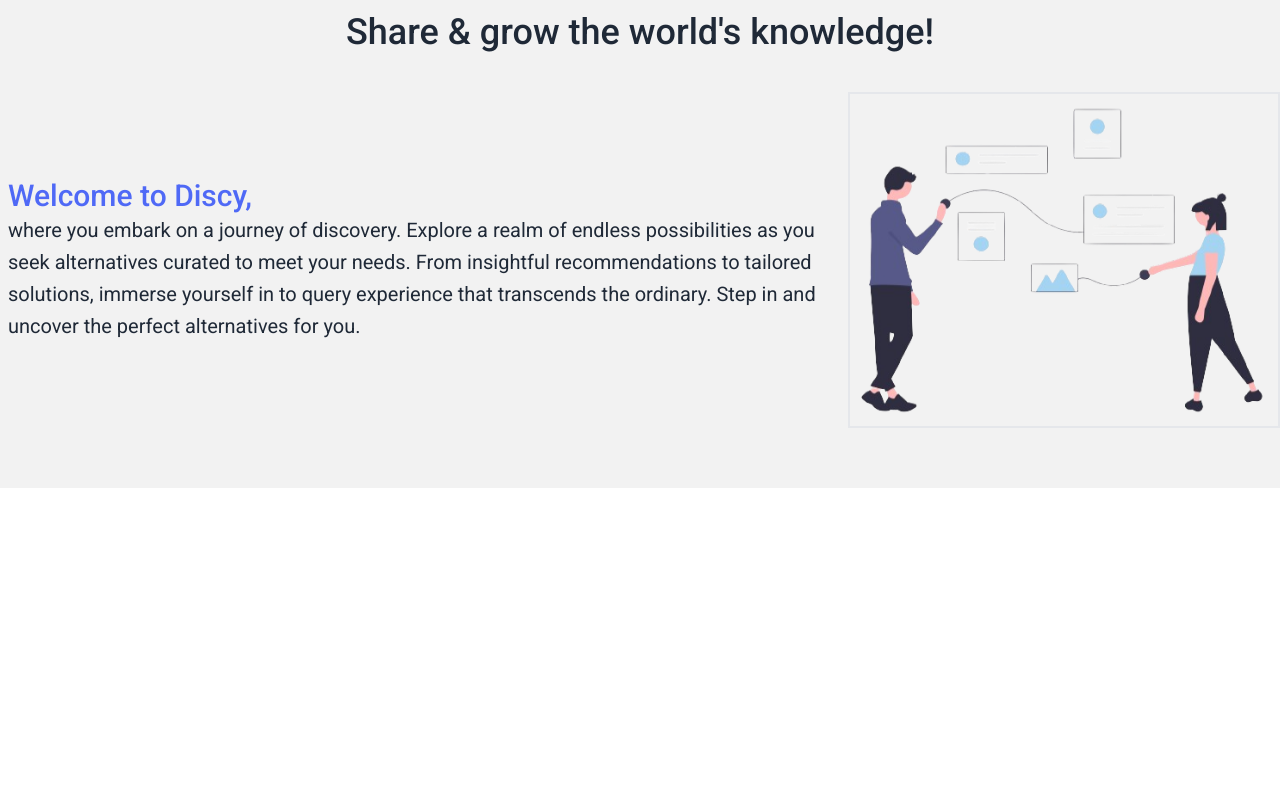
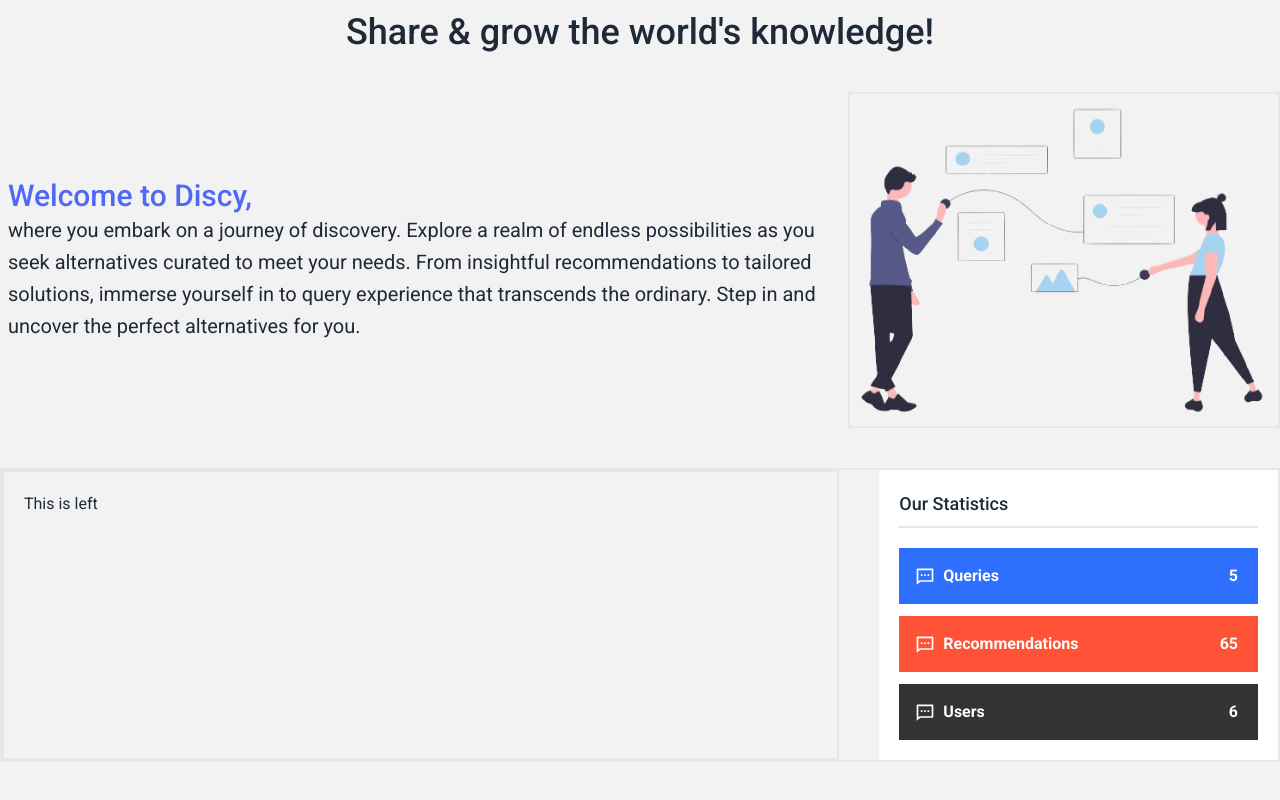
Before and after one commit to Amin7775/Discy-Alternative-Product-Information-System-with-react-express-client, a React (Vite) app: page / in a window 1280 px wide. Shown: the part 672-1472 px from the top of the page. Before the commit the page ends 1160 px from the top, so only its background shows below. Built offline with nearby package versions, Linux system fonts and the light colour scheme.

Commit message:
Added Our Statistics section in home

```diff
--- a/package.json
+++ b/package.json
@@ -14,6 +14,7 @@
     "match-sorter": "^6.3.4",
     "react": "^18.2.0",
     "react-dom": "^18.2.0",
+    "react-icons": "^5.2.1",
     "react-router-dom": "^6.23.1",
     "sort-by": "^0.0.2",
     "swiper": "^11.1.3"
--- a/src/Pages/home/Home.jsx
+++ b/src/Pages/home/Home.jsx
@@ -1,4 +1,7 @@
+import CustomContainer from "../../components/Container/CustomContainer";
 import AboutDiscy from "./homeComponents/AboutDiscy/AboutDiscy";
+import Left from "./homeComponents/Main/Left";
+import Right from "./homeComponents/Main/Right";
 import Row1 from "./homeComponents/Row1/Row1";
 import HomeSlider from "./homeComponents/Slider/HomeSlider";
 
@@ -10,9 +13,18 @@
       {/* About discy*/}
       <AboutDiscy></AboutDiscy>
       {/* rows/main content */}
-            <div className="max-w-7xl mx-auto">
-                <Row1></Row1>
+      <CustomContainer>
+        <div className="grid grid-cols-1 lg:grid-cols-3 gap-10 border-2">
+          {/* left side */}
+          <div className="lg:col-span-2 border-2 p-3 lg:p-5">
+            <Left></Left>
           </div>
+          {/* right side */}
+          <div className="">
+            <Right></Right>
+          </div>
+        </div>
+      </CustomContainer>
     </div>
   );
 };
--- /dev/null
+++ b/src/Pages/home/homeComponents/HomeStatistics/HomeStatistics.jsx
@@ -0,0 +1,58 @@
+import { RiMessage2Line } from "react-icons/ri";
+
+const HomeStatistics = () => {
+    return (
+        <div className="bg-white p-5 rounded-sm">
+            <h1 className="pb-2 text-lg font-medium">Our Statistics</h1>
+            <div className=" border-t-2 ">
+            {/* main statistics section*/}
+            <div className="flex flex-col gap-3 text-white pt-5">
+                {/* Total Queries */}
+                <div className="bg-[#2f6ffd] flex items-center justify-between p-4 font-semibold">
+                    {/* name */}
+                    <div className="flex items-center gap-2 ">
+                    <RiMessage2Line className="text-xl"></RiMessage2Line>
+                    <h1 >
+                    Queries
+                    </h1>
+                    </div>
+                    {/* Stats */}
+                    <div className="mr-1">
+                        5
+                    </div>
+                </div>
+                {/* Total Recommendations */}
+                <div className="bg-[#ff5338] flex items-center justify-between p-4 font-semibold">
+                    {/* name */}
+                    <div className="flex items-center gap-2 ">
+                    <RiMessage2Line className="text-xl"></RiMessage2Line>
+                    <h1 >
+                    Recommendations
+                    </h1>
+                    </div>
+                    {/* Stats */}
+                    <div className="mr-1">
+                        65
+                    </div>
+                </div>
+                {/* Total Users */}
+                <div className="bg-[#333333] flex items-center justify-between p-4 font-semibold">
+                    {/* name */}
+                    <div className="flex items-center gap-2 ">
+                    <RiMessage2Line className="text-xl"></RiMessage2Line>
+                    <h1 >
+                    Users
+                    </h1>
+                    </div>
+                    {/* Stats */}
+                    <div className="mr-1">
+                        6
+                    </div>
+                </div>
+            </div>
+            </div>
+        </div>
+    );
+};
+
+export default HomeStatistics;
--- /dev/null
+++ b/src/Pages/home/homeComponents/Main/Left.jsx
@@ -0,0 +1,10 @@
+
+const Left = () => {
+    return (
+        <div>
+            This is left
+        </div>
+    );
+};
+
+export default Left;
--- /dev/null
+++ b/src/Pages/home/homeComponents/Main/Right.jsx
@@ -0,0 +1,15 @@
+import HomeStatistics from "../HomeStatistics/HomeStatistics";
+
+const Right = () => {
+    return (
+        <div className="flex flex-col gap-10">
+
+
+            <HomeStatistics></HomeStatistics>
+
+
+        </div>
+    );
+};
+
+export default Right;
--- a/src/components/Container/CustomContainer.jsx
+++ b/src/components/Container/CustomContainer.jsx
@@ -3,7 +3,7 @@
 
 const CustomContainer = ({children}) => {
     return (
-        <div className="max-w-[88%] md:max-w-2xl lg:max-w-6xl xl:max-w-7xl  mx-auto py-5">
+        <div className="max-w-[88%] md:max-w-2xl lg:max-w-6xl xl:max-w-7xl  mx-auto py-5 ">
             {children}
         </div>
     );
--- a/src/index.css
+++ b/src/index.css
@@ -1,5 +1,9 @@
-@import url('https://fonts.googleapis.com/css2?family=Roboto:ital,wght@0,100;0,300;0,400;0,500;0,700;0,900;1,100;1,300;1,400;1,500;1,700;1,900&display=swap');
+@import url("https://fonts.googleapis.com/css2?family=Roboto:ital,wght@0,100;0,300;0,400;0,500;0,700;0,900;1,100;1,300;1,400;1,500;1,700;1,900&display=swap");
 
 @tailwind base;
 @tailwind components;
 @tailwind utilities;
+
+.container-custom {
+  @apply max-w-[88%] md:max-w-2xl lg:max-w-6xl xl:max-w-7xl mx-auto py-5;
+}
```
Also changed, not shown: 1 other file (tests, documents, lock files or other folders). Lines whose indentation alone changed are shown as unchanged.
